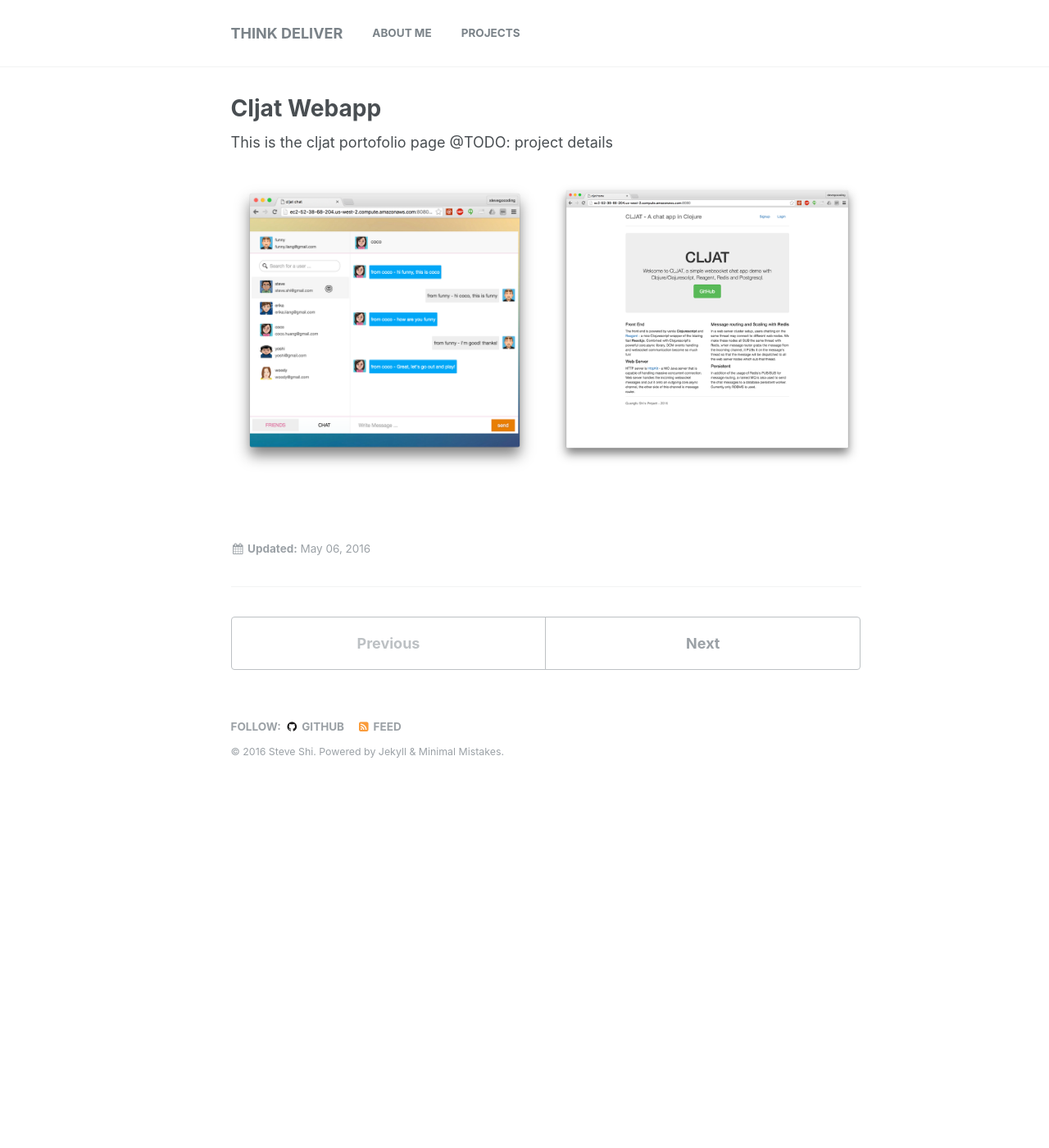
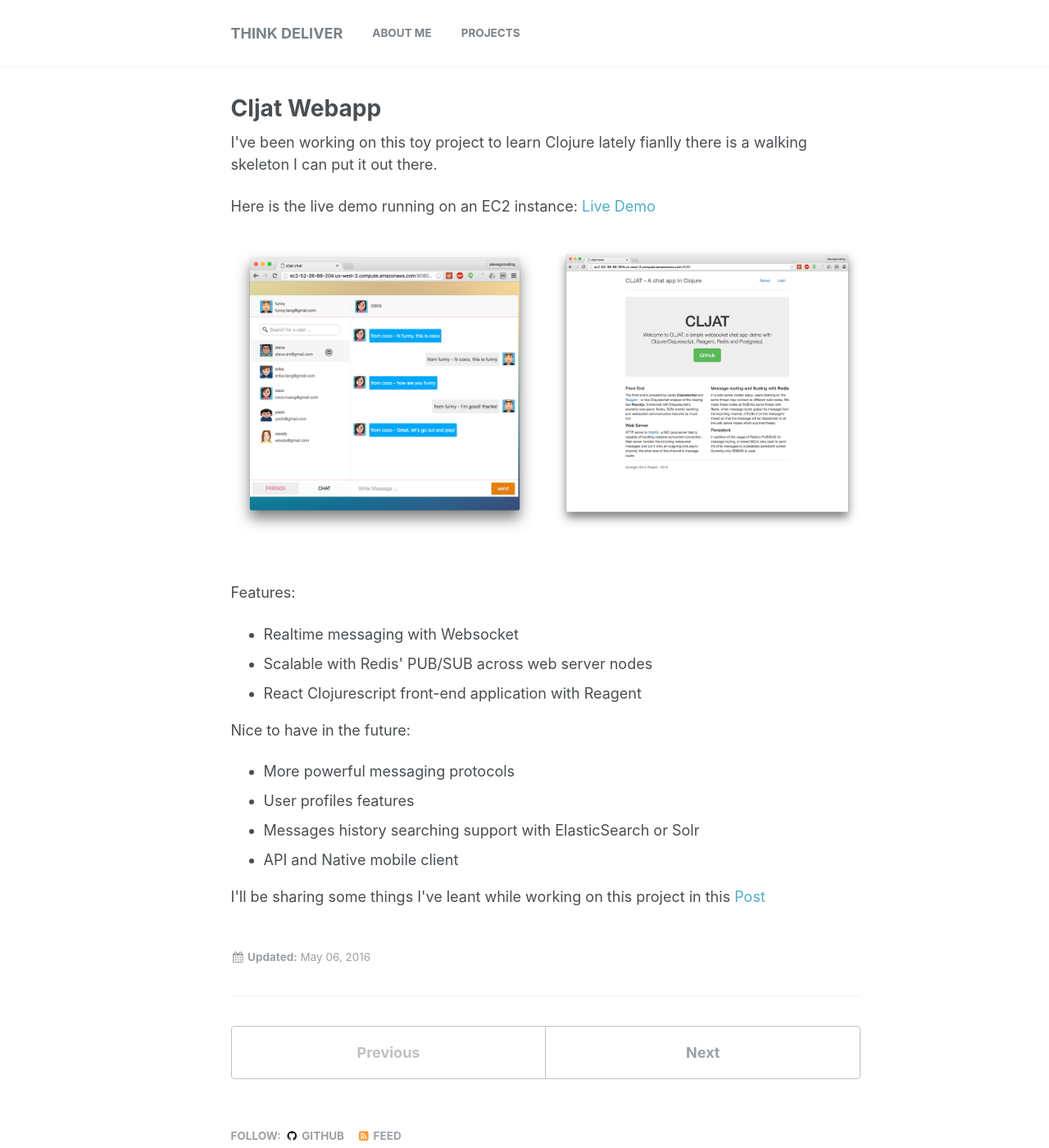
Before and after one commit to stevegocoding/stevegocoding.github.io, a Jekyll site: the page built from _portfolio/cljat/proj-cljat.html, in a window 1280 px wide and 1400 px high. Shown: the whole window at 82% size. Built offline with Jekyll 4.4.1, drawn with Linux system fonts in a browser that asks for light colours.

Commit message:
cljat-details post and portfolio page

```diff
--- a/_portfolio/cljat/proj-cljat.html
+++ b/_portfolio/cljat/proj-cljat.html
@@ -17,10 +17,45 @@ gallery:
 ---
 
 <p>
-This is the cljat portofolio page
-@TODO: project details
+I've been working on this toy project to learn Clojure lately fianlly
+there is a walking skeleton I can put it out there.
+</p>
+
+<p>
+Here is the live demo running on an EC2 instance: <a href="http://ec2-52-38-68-204.us-west-2.compute.amazonaws.com:8080">Live Demo</a>
 </p>
 
 <p>
 {% include gallery %}
 </p>
+
+<p>
+Features:
+</p>
+<ul class="org-ul">
+<li>Realtime messaging with Websocket
+</li>
+<li>Scalable with Redis' PUB/SUB across web server nodes
+</li>
+<li>React Clojurescript front-end application with Reagent
+</li>
+</ul>
+
+<p>
+Nice to have in the future:
+</p>
+<ul class="org-ul">
+<li>More powerful messaging protocols
+</li>
+<li>User profiles features
+</li>
+<li>Messages history searching support with ElasticSearch or Solr
+</li>
+<li>API and Native mobile client
+</li>
+</ul>
+
+<p>
+I'll be sharing some things I've leant while working on this project
+in this <a href="http:/dev/portfolio/cljat-details/">Post</a>
+</p>
--- a/_posts/2016-05-01-cljat-details.html
+++ b/_posts/2016-05-01-cljat-details.html
@@ -19,7 +19,7 @@ tags:
 <p>
 After spending weeks of my spare time fiddling with Clojure, I
 finally put together a simple websocket chat web application -
-<a href="/portfolio/cljat"> Cljat </a>.
+<a href="http:/portfolio/cljat">Cljat</a>
 </p>
 
 <div id="outline-container-sec-1" class="outline-2">
--- a/org/_posts/2016-05-01-cljat-details.org
+++ b/org/_posts/2016-05-01-cljat-details.org
@@ -21,7 +21,7 @@ tags:
 
 After spending weeks of my spare time fiddling with Clojure, I
 finally put together a simple websocket chat web application -
-@@html:<a href="/portfolio/cljat">@@ Cljat @@html:</a>@@.
+[[http:/portfolio/cljat][Cljat]]
 
 ** System Design
 
```
Also changed, not shown: org/_portfolio/cljat/proj-cljat.org (+18 -2 lines), images/cljat_design.png.
